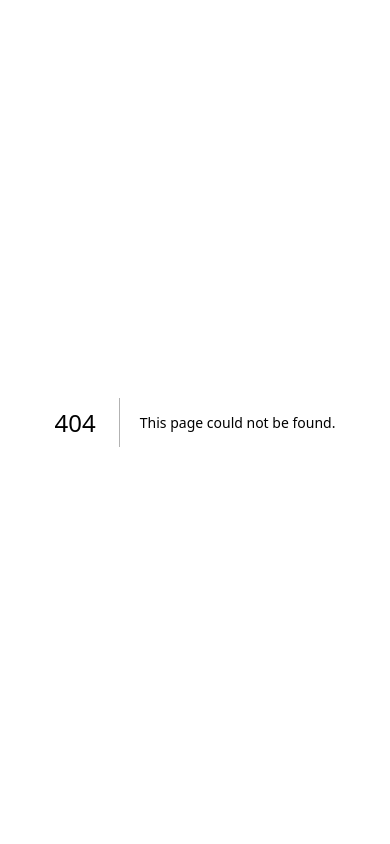
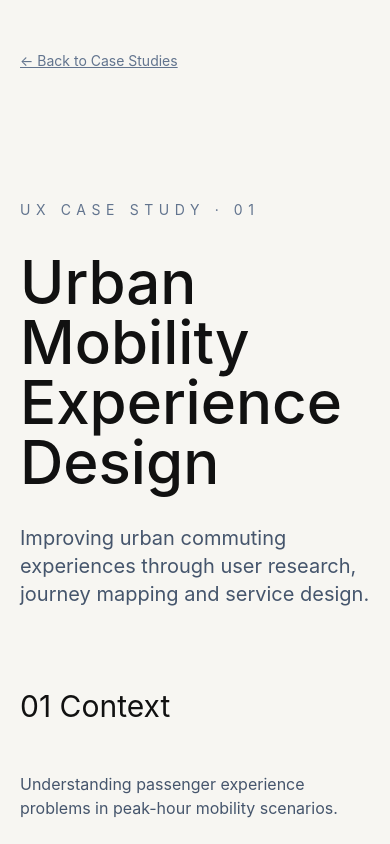
Before and after one commit to Sharon1204-svg/tang-defeng-portfolio, a Next.js app: page /works/mobility in a window 390 px wide. Before the commit this address had no page. Shown: the top 844 px of the page. Built offline with nearby package versions, Linux system fonts and the light colour scheme.

Commit message:
Add UX case study page for mobility experience

```diff
--- /dev/null
+++ b/src/app/works/mobility/page.tsx
@@ -0,0 +1,12 @@
+import Link from "next/link";
+
+export default function MobilityPage(){
+return <main className="min-h-screen bg-[#F7F6F2]">
+<div className="container-custom py-12"><Link href="/works" className="text-sm text-slate-500 underline">← Back to Case Studies</Link></div>
+<section className="container-custom py-20">
+<p className="tracking-[0.4em] text-sm text-slate-500">UX CASE STUDY · 01</p>
+<h1 className="mt-8 text-6xl font-medium">Urban Mobility<br/>Experience Design</h1>
+<p className="mt-8 max-w-2xl text-xl text-slate-600">Improving urban commuting experiences through user research, journey mapping and service design.</p>
+<div className="mt-20 space-y-12"><h2 className="text-3xl">01 Context</h2><p className="text-slate-600">Understanding passenger experience problems in peak-hour mobility scenarios.</p><h2 className="text-3xl">02 User Research</h2><p className="text-slate-600">Analyzing user behavior, pain points and service opportunities.</p><h2 className="text-3xl">03 Experience Strategy</h2><p className="text-slate-600">Designing more intuitive and efficient mobility experiences.</p></div>
+</section></main>;
+}
```
